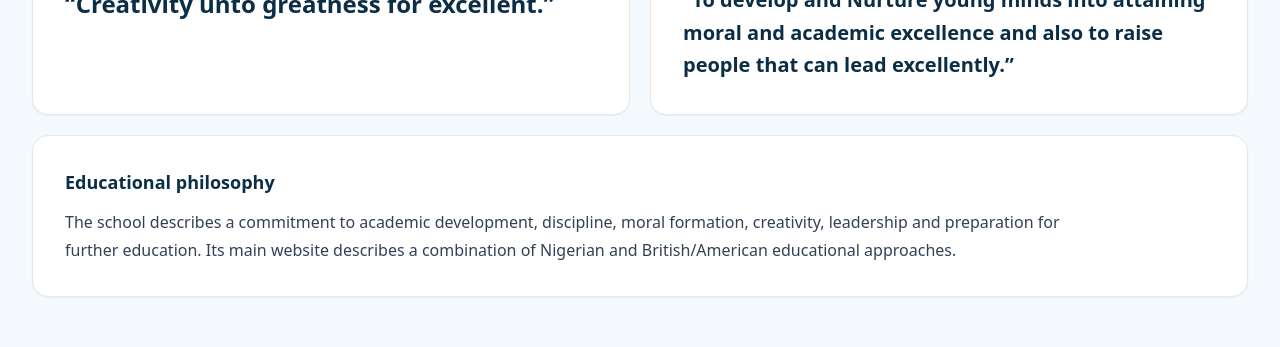
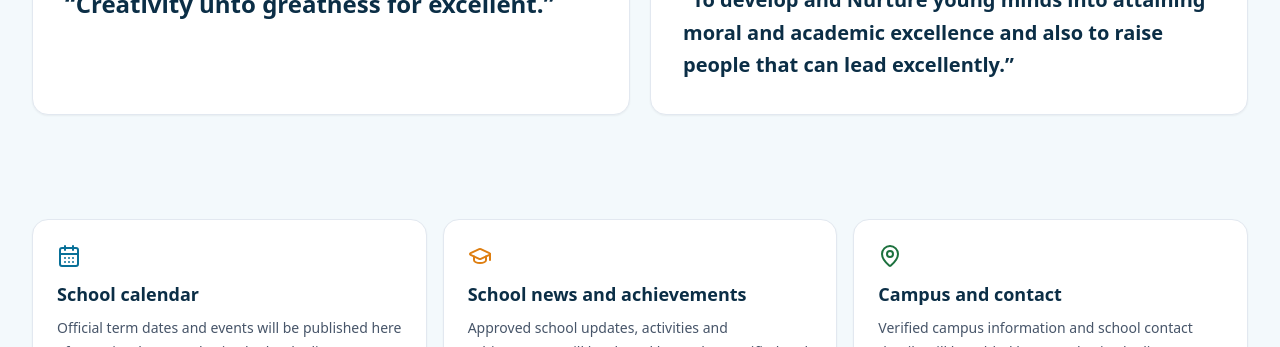
Before and after one commit to ChiekeNN/upwa-isms, a Next.js app: page / in a window 1280 px wide. Shown: the part 1360-1707 px from the top of the page. Built offline with nearby package versions, Linux system fonts and the light colour scheme; no server answers; the database is empty.

Commit message:
Remove educational philosophy statement from homepage
Co-authored-by: arena-agent <297053741+arena-agent@users.noreply.github.com>

```diff
--- a/src/app/page.tsx
+++ b/src/app/page.tsx
@@ -101,10 +101,6 @@ export default function HomePage() {
               <blockquote className="mt-4 text-xl font-semibold leading-relaxed text-upwa-navy">“To develop and Nurture young minds into attaining moral and academic excellence and also to raise people that can lead excellently.”</blockquote>
             </article>
           </div>
-          <article className="mt-5 rounded-2xl border border-slate-200 bg-white p-6 shadow-sm sm:p-8">
-            <h3 className="text-lg font-bold text-upwa-navy">Educational philosophy</h3>
-            <p className="mt-3 max-w-5xl text-base leading-7 text-slate-700">The school describes a commitment to academic development, discipline, moral formation, creativity, leadership and preparation for further education. Its main website describes a combination of Nigerian and British/American educational approaches.</p>
-          </article>
         </div>
       </section>
 
```
